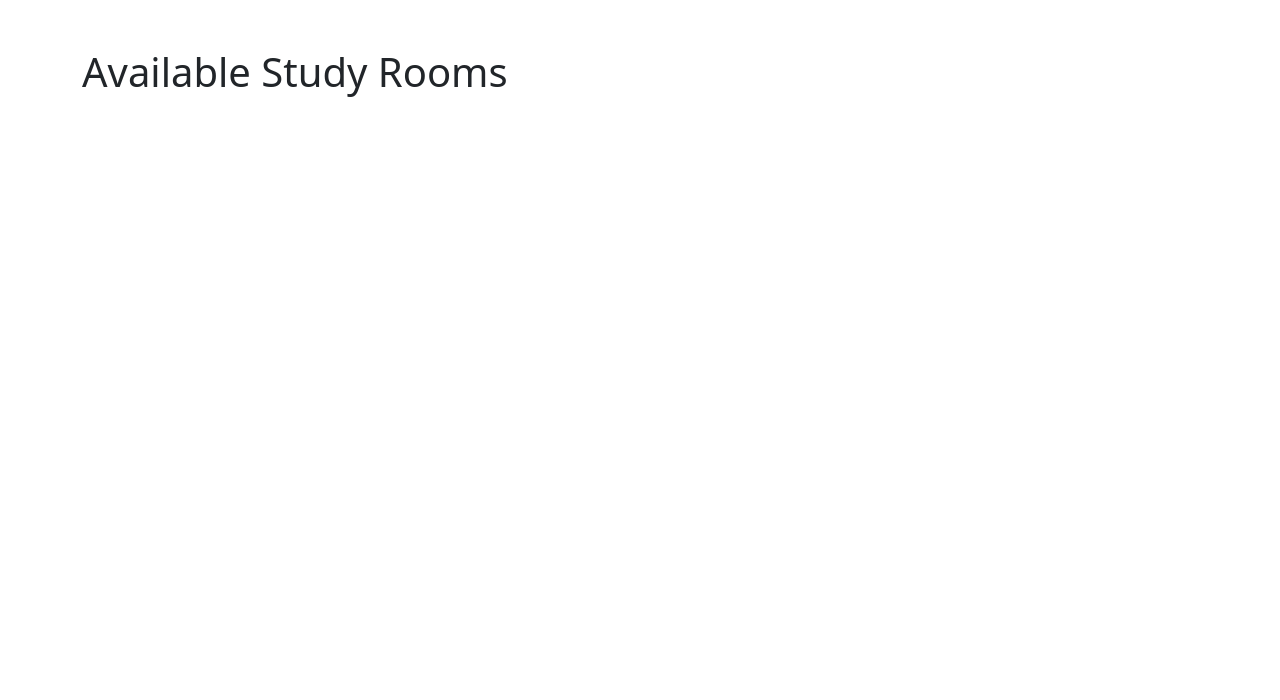
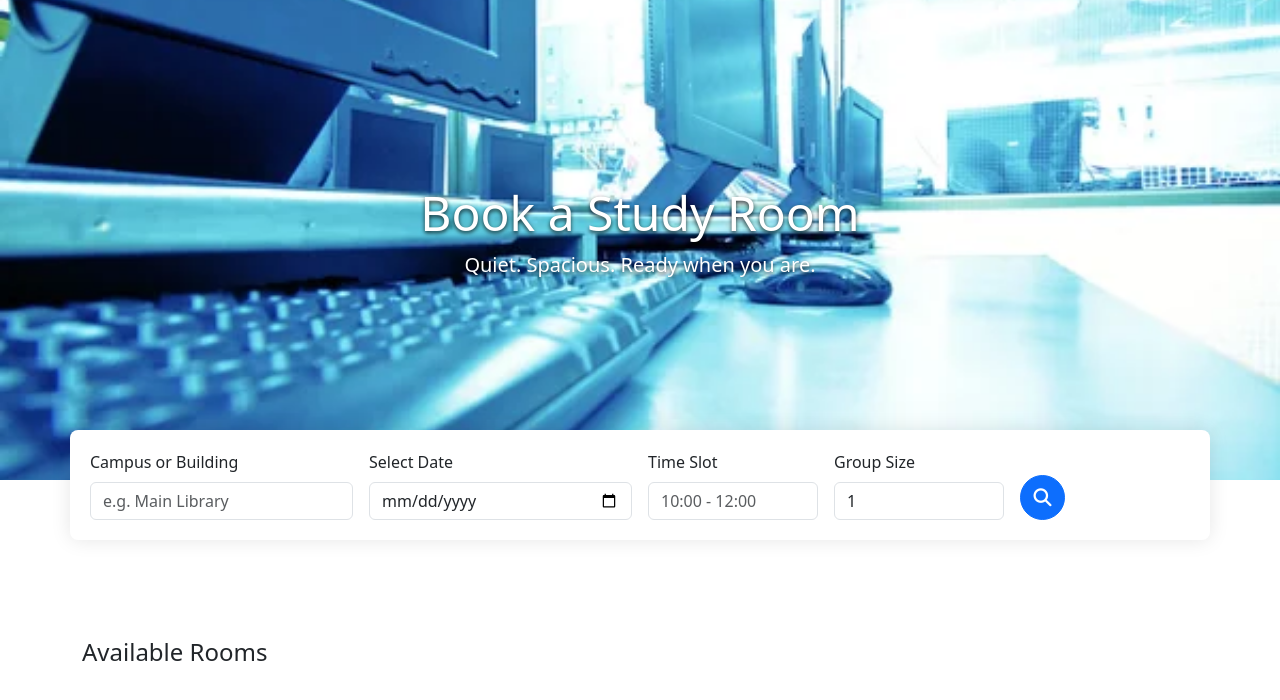
Before and after one commit to Musaroyal/smart-campus-service, a PHP site: page /study_room.php in a window 1280 px wide. Shown: the top 700 px of the page. Run offline with PHP 8.4, Linux system fonts and the light colour scheme; data that the repository does not hold is empty.

Commit message:
commited by Thato

```diff
--- a/study_room.php
+++ b/study_room.php
@@ -1,43 +1,115 @@
+<?php
+// Connect to database (assuming you're using MySQLi)
+$conn = mysqli_connect('localhost', 'root', '', 'smartcampus.db');
+
+if (!$conn) {
+    die('Connection failed: ' . mysqli_connect_error());
+}
+
+// Fetch available rooms
+$sql = "SELECT * FROM rooms";  // Adjust table name if needed
+$result = mysqli_query($conn, $sql);
+?>
 
 <!DOCTYPE html>
 <html lang="en">
 <head>
   <meta charset="UTF-8">
-    <meta name="viewport" content="width=device-width, initial-scale=1.0">
-    <title>Book a Study Room</title>
-    <link href="https://cdn.jsdelivr.net/npm/bootstrap@5.3.0-alpha1/dist/css/bootstrap.min.css" rel="stylesheet">
+  <meta name="viewport" content="width=device-width, initial-scale=1">
+  <title>Study Room Booking</title>
+  <link href="https://cdn.jsdelivr.net/npm/bootstrap@5.3.0/dist/css/bootstrap.min.css" rel="stylesheet">
+  <link href="https://cdnjs.cloudflare.com/ajax/libs/font-awesome/6.5.0/css/all.min.css" rel="stylesheet">
+  <style>
+    .hero {
+        background: url('images/study_room.jpg') no-repeat center center;
+        background-size: cover;
+      height: 60vh;
+      display: flex;
+      align-items: center;
+      justify-content: center;
+      color: white;
+      text-shadow: 0 2px 4px rgba(0,0,0,0.8);
+    }
+
+    .search-box {
+      background-color: white;
+      padding: 20px;
+      border-radius: 8px;
+      box-shadow: 0 0 20px rgba(0,0,0,0.1);
+      position: relative;
+      top: -50px;
+      z-index: 1;
+    }
+
+    .btn-circle {
+      width: 45px;
+      height: 45px;
+      border-radius: 50%;
+      display: flex;
+      align-items: center;
+      justify-content: center;
+      padding: 0;
+    }
+
+    .btn-circle i {
+      font-size: 18px;
+    }
+
+    .form-label {
+      font-weight: 500;
+    }
+  </style>
 </head>
 <body>
-<div class="container mt-5">
-    <h1>Available Study Rooms</h1>
 
-    <!-- Available Rooms List -->
-    <div class="row">
-        <?php while ($row = mysqli_fetch_assoc($result)) { ?>
-            <div class="col-md-4">
-                <div class="card">
-                    <div class="card-body">
-                        <h5 class="card-title"><?php echo $row['room_name']; ?></h5>
-                        <p class="card-text">Capacity: <?php echo $row['capacity']; ?> people</p>
-                        <form action="study_room.php" method="POST">
-                            <input type="hidden" name="room_id" value="<?php echo $row['id']; ?>">
-                            <div class="form-group">
-                                <label for="booking_date">Booking Date:</label>
-                                <input type="date" class="form-control" name="booking_date" required>
+  <!-- Banner Section -->
+  <section class="hero">
+    <div class="text-center">
+      <h1 class="display-5">Book a Study Room</h1>
+      <p class="lead">Quiet. Spacious. Ready when you are.</p>
     </div>
-                            <div class="form-group">
-                                <label for="time_slot">Time Slot:</label>
-                                <input type="text" class="form-control" name="time_slot" placeholder="e.g., 09:00-10:00" required>
+  </section>
+
+  <!-- Search Form -->
+  <div class="container search-box">
+    <form class="row g-3 align-items-end">
+
+      <div class="col-md-3">
+        <label class="form-label">Campus or Building</label>
+        <input type="text" class="form-control" placeholder="e.g. Main Library" name="location">
       </div>
-                            <button type="submit" class="btn btn-primary mt-3">Book Room</button>
+
+      <div class="col-md-3">
+        <label class="form-label">Select Date</label>
+        <input type="date" class="form-control" name="date">
+      </div>
+
+      <div class="col-md-2">
+        <label class="form-label">Time Slot</label>
+        <input type="text" class="form-control" placeholder="10:00 - 12:00" name="time_slot">
+      </div>
+
+      <div class="col-md-2">
+        <label class="form-label">Group Size</label>
+        <input type="number" class="form-control" min="1" value="1" name="group_size">
+      </div>
+
+      <div class="col-md-2 d-grid">
+        <button type="submit" class="btn btn-primary btn-circle">
+          <i class="fas fa-search"></i>
+        </button>
+      </div>
+
     </form>
   </div>
-                </div>
-            </div>
-        <?php } ?>
+
+  <div class="container mt-5">
+    <h4>Available Rooms</h4>
+    <div class="row" id="room-results">
+      <!-- PHP will load available study rooms here -->
     </div>
   </div>
 
-<script src="https://cdn.jsdelivr.net/npm/bootstrap@5.3.0-alpha1/dist/js/bootstrap.bundle.min.js"></script>
+  <script src="https://cdn.jsdelivr.net/npm/bootstrap@5.3.0/dist/js/bootstrap.bundle.min.js"></script>
 </body>
 </html>
```
Also changed, not shown: student.php (+12 -7 lines), images/study_room.jpg (added). Lines whose indentation alone changed are shown as unchanged.
